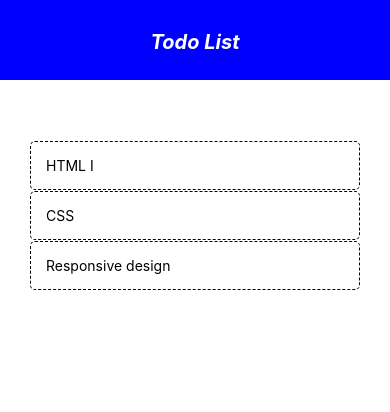
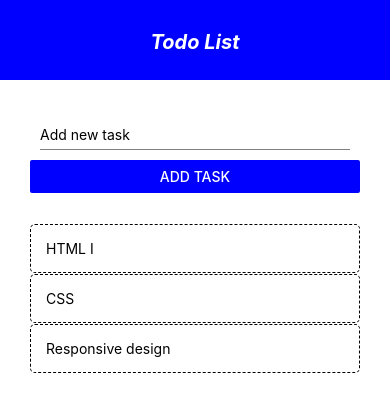
Before and after one commit to Madhawa97/todo-app-rn, a React Native app: screen / in a window 390 px wide. Shown: the top 412 px of the page. Built offline with nearby package versions, Linux system fonts and the light colour scheme.

Commit message:
Add Tasks using Input Feild

```diff
--- a/App.js
+++ b/App.js
@@ -1,8 +1,10 @@
 import { StatusBar } from "expo-status-bar";
 import { StyleSheet, Text, View, FlatList, SafeAreaView } from "react-native";
-import React, {useState} from 'react';
-import Header from './components/Header'
+import React, { useState } from "react";
+import Header from "./components/Header";
 import Task from "./components/Task";
+import AddTask from "./components/AddTask";
+import { v4 as uuidv4 } from "uuid";
 
 export default function App() {
     const [tasks, setTasks] = useState([
@@ -11,16 +13,21 @@
         { task: "Responsive design", done: true, id: 3 },
     ]);
 
+    const addTask = (text) => {
+        setTasks((prevTasks) => {
+            return [{ task: text, id: uuidv4() }, ...prevTasks];
+        });
+    };
+
     return (
         <SafeAreaView style={styles.container}>
             <Header />
             <View style={styles.content}>
+                <AddTask addTask={addTask} />
                 <View style={styles.list}>
                     <FlatList
                         data={tasks}
-                        renderItem={({ item }) => (
-							<Task item={item} />
-						)}
+                        renderItem={({ item }) => <Task item={item} />}
                     />
                 </View>
             </View>
@@ -40,5 +47,5 @@
 
     list: {
         marginTop: 30,
-	}
+    },
 });
--- /dev/null
+++ b/components/AddTask.js
@@ -0,0 +1,35 @@
+import React, { useState } from "react";
+import { StyleSheet, Text, View, TextInput, Button } from "react-native";
+
+const AddTask = ({ addTask }) => {
+    const [text, setText] = useState("");
+
+    const changeHandler = (val) => {
+        setText(val);
+    };
+    return (
+        <View>
+            <TextInput
+                style={styles.input}
+                placeholder="Add new task"
+                onChangeText={changeHandler}
+            />
+            <Button
+                title="Add Task"
+                color="blue"
+                onPress={() => addTask(text)}
+            />
+        </View>
+    );
+};
+
+const styles = StyleSheet.create({
+    input: {
+        margin: 10,
+        paddingVertical: 6,
+        borderBottomWidth: 1,
+        borderBottomColor: "grey",
+    },
+});
+
+export default AddTask;
--- a/package.json
+++ b/package.json
@@ -15,7 +15,8 @@
     "react": "17.0.1",
     "react-dom": "17.0.1",
     "react-native": "0.64.3",
-    "react-native-web": "0.17.1"
+    "react-native-web": "0.17.1",
+    "uuid": "^8.3.2"
   },
   "devDependencies": {
     "@babel/core": "^7.12.9"
```
Also changed, not shown: 2 other files (tests, documents, lock files or other folders). Lines whose indentation alone changed are shown as unchanged.
